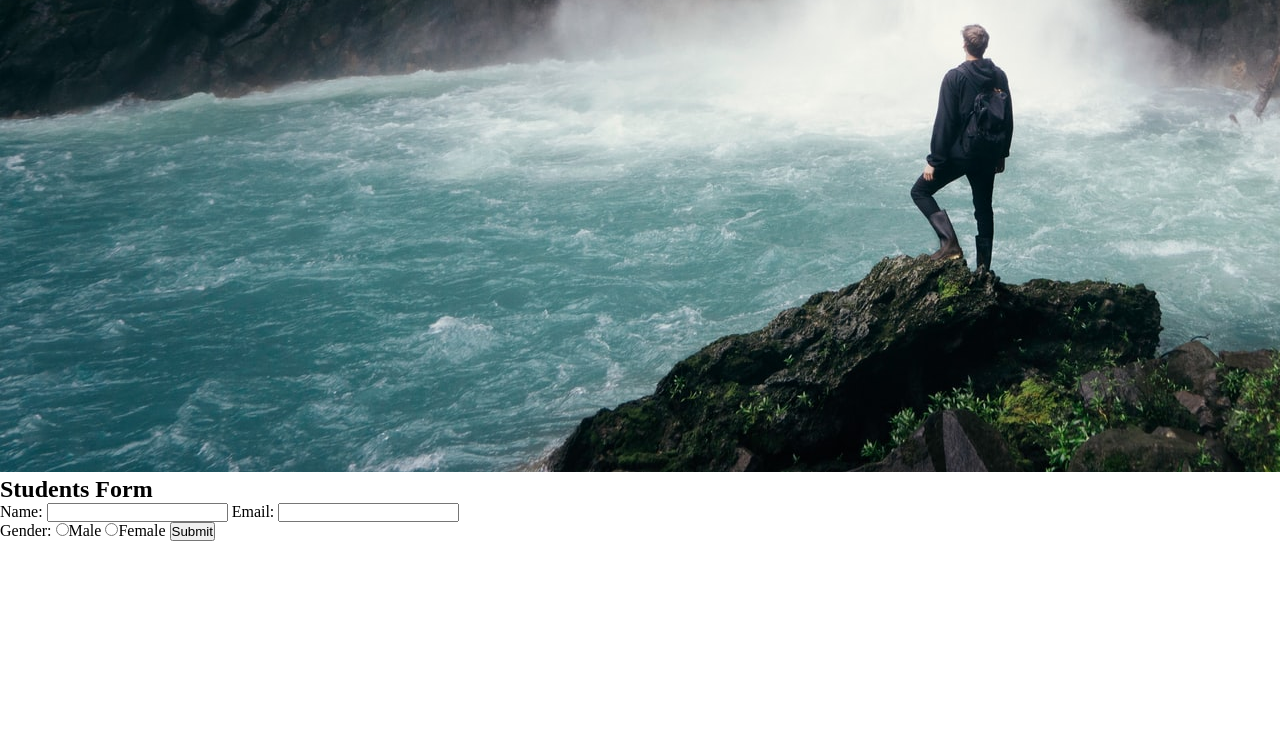
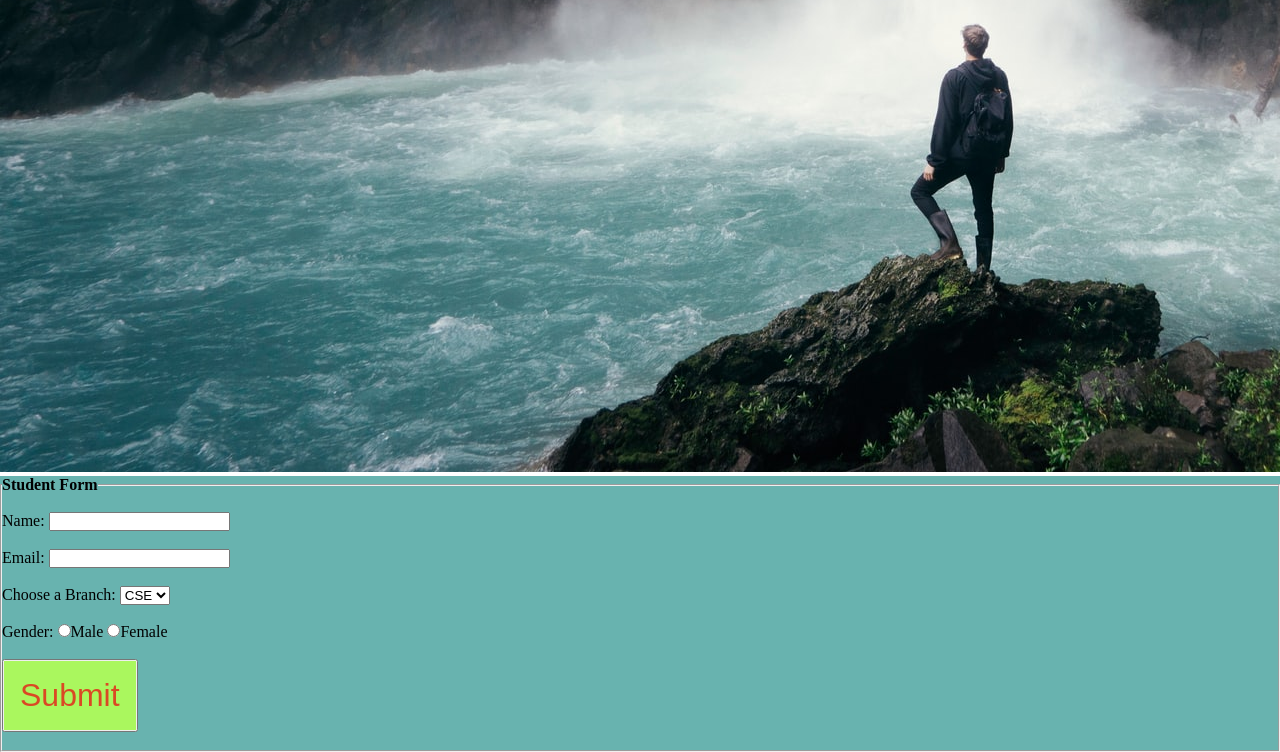
Before and after one commit to Saransh-Das/11905423, a plain HTML site: page index.html in a window 1280 px wide. Shown: the part 1089-1841 px from the top of the page. Before the commit the page ends 1630 px from the top, so only its background shows below. Drawn offline with Linux system fonts and the light colour scheme.

Commit message:
Assignment 1 and 2

```diff
--- a/index.html
+++ b/index.html
@@ -36,16 +36,35 @@
     <section class="image">
       <img src="./img-9.jpg" alt="my-image" />
     </section>
-    <section>
-      <h1>Students Form</h1>
-      <form action="submit">
-        Name: <input type="text" /> Email: <input type="text" />
+    <section class="pups">
+      <fieldset>
+        <legend><b>Student Form</b></legend>
         <br />
-        Gender: <input type="radio" name="Gender" />Male
 
-        <input type="radio" name="Gender" />Female
-        <button type="submit">Submit</button>
-      </form>
+        <form action="submit">
+          Name: <input type="text" /> <br />
+          <br />
+          Email: <input type="text" /> <br />
+          <br />
+          <label for="branch">Choose a Branch:</label>
+
+          <select name="branch" id="branch">
+            <option value="CSE">CSE</option>
+            <option value="Civil">Civil</option>
+            <option value="ECE">ECE</option>
+            <option value="EEE">EEE</option>
+          </select>
+          <br />
+          <br />
+          Gender: <input type="radio" name="Gender" />Male
+
+          <input type="radio" name="Gender" />Female <br />
+          <br />
+          <button><a href="./Thanks.html">Submit</a></button>
+          <br />
+          <br />
+        </form>
+      </fieldset>
     </section>
   </body>
 </html>
--- a/style/style.css
+++ b/style/style.css
@@ -28,3 +28,6 @@ a {
 .whole {
   background-color: antiquewhite;
 }
+.pups {
+  background-color: rgb(104, 179, 175);
+}
```
Also changed, not shown: Thanks.html (added, +1 -0 lines), iframe.html (added, +17 -0 lines).
